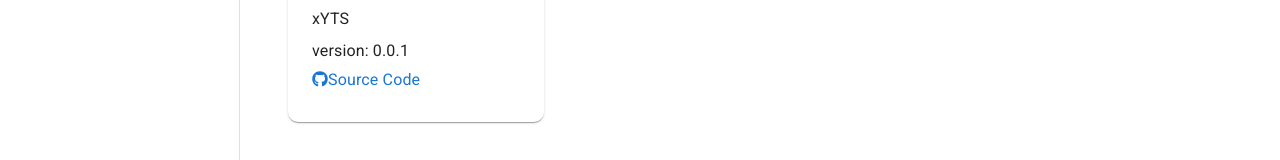
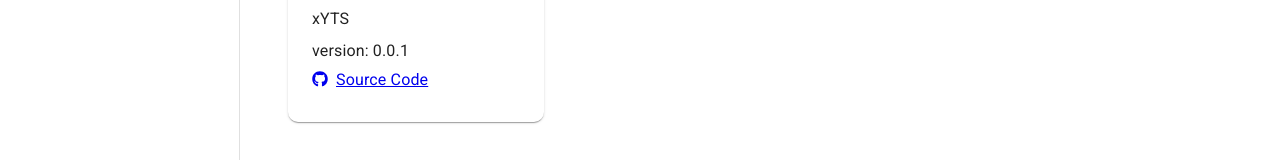
Before and after one commit to impossible98/xyts, a React (Vite) app: page /#/about in a window 1280 px wide. Shown: the part 211-371 px from the top of the page. Built offline with nearby package versions, Linux system fonts and the light colour scheme.

Commit message:
feat: init project

```diff
--- a/src/components/About/Card.tsx
+++ b/src/components/About/Card.tsx
@@ -1,8 +1,8 @@
 import { faGithub } from "@fortawesome/free-brands-svg-icons";
 import { FontAwesomeIcon } from "@fortawesome/react-fontawesome";
 import Card from "@mui/material/Card";
-import Link from "@mui/material/Link";
 import Typography from "@mui/material/Typography";
+import { Link } from "react-router-dom";
 
 interface Props {
     name: string;
@@ -37,15 +37,24 @@ function AboutCard(props: Props) {
                 variant="body1"
             >
                 <Link
-                    href={props.link}
+                    to={props.link}
                     rel="noopener noreferrer"
                     target="_blank"
-                    underline="hover"
                 >
                     <FontAwesomeIcon
                         icon={faGithub}
                     />
-                    Source Code
+                    <Typography
+                        component="span"
+                        gutterBottom
+                        variant="body1"
+                        sx={{
+                            marginLeft: "0.5em",
+                        }}
+                    >
+                        Source Code
+                    </Typography>
+
                 </Link>
             </Typography>
         </Card>
```
